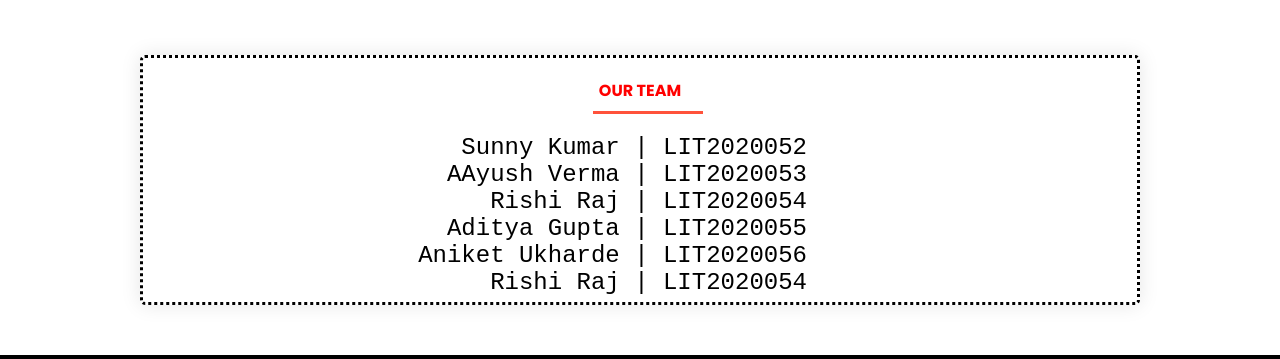
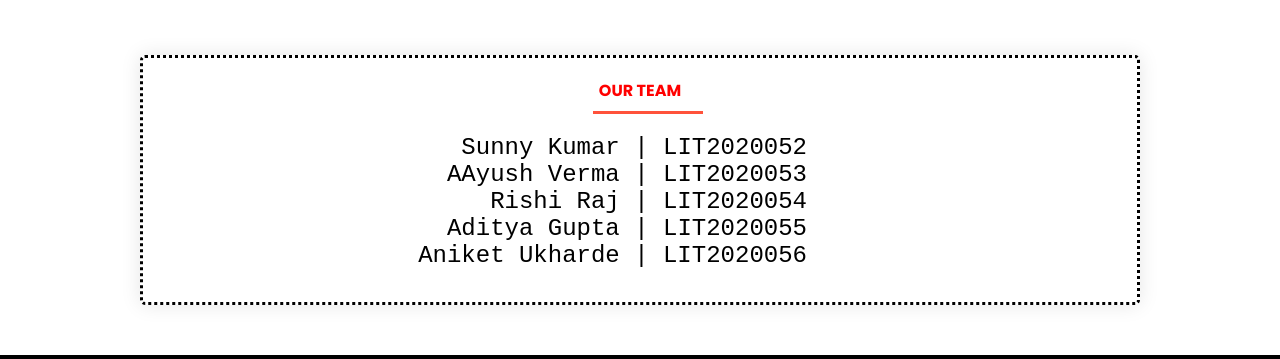
Before and after one commit to rishidyno/Digital-Book-Buying-and-Sharing, a plain HTML site: page about.html in a window 1280 px wide. Shown: the part 112-471 px from the top of the page. Drawn offline with Linux system fonts and the light colour scheme.

Commit message:
fixed alignment about page

```diff
--- a/about.html
+++ b/about.html
@@ -53,7 +53,6 @@
                         <h2>Rishi Raj | LIT2020054</h2>
                         <h2>Aditya Gupta | LIT2020055</h2>
                         <h2>Aniket Ukharde | LIT2020056</h2>
-                        <h2>Rishi Raj | LIT2020054</h2>
                     </div>
                 </div>
             </div>
```
